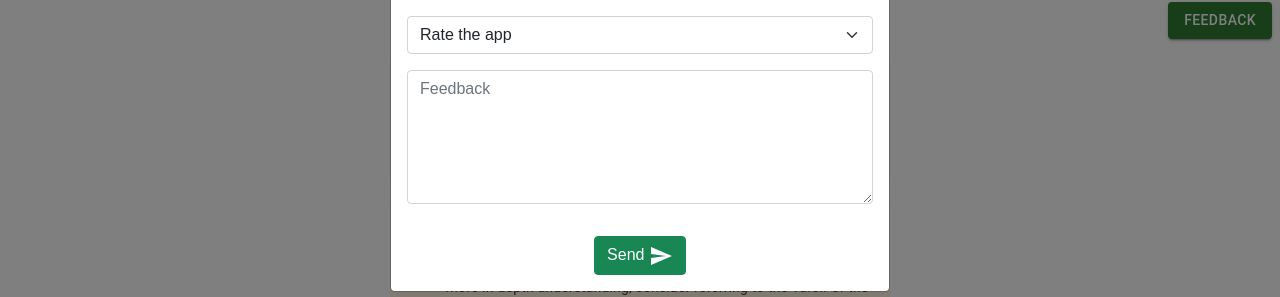
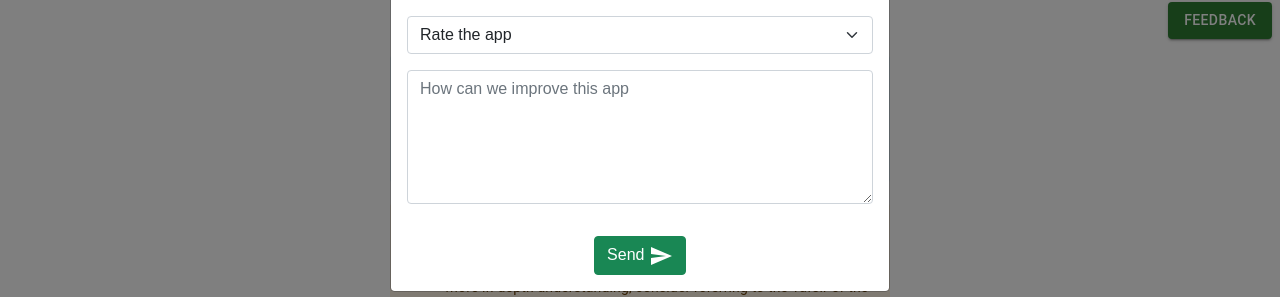
Before and after one commit to alhikmahsearch/alhikmahsearch.github.io, a React (Create React App) app: page / in a window 1280 px wide. Both pictures are taken after a click on the button "FEEDBACK". Shown: the part 146-443 px from the top of the page. Built offline with nearby package versions, Linux system fonts and the light colour scheme.

Commit message:
feedback placeholder changed

```diff
--- a/src/components/ContactForm.jsx
+++ b/src/components/ContactForm.jsx
@@ -15,7 +15,7 @@ export default function ContactForm() {
                     <option value="5">5 (Best)</option>
                 </select>
                   <div class="mb-3 mt-3">
-                      <textarea class="form-control" name="Feedback" rows="5" id="comment" placeholder="Feedback" required></textarea>
+                      <textarea class="form-control" name="Feedback" rows="5" id="comment" placeholder="How can we improve this app" required></textarea>
                   </div>
                   <button type="submit" class="btn btn-success mt-3">Send <SendIcon /></button>
 
```
